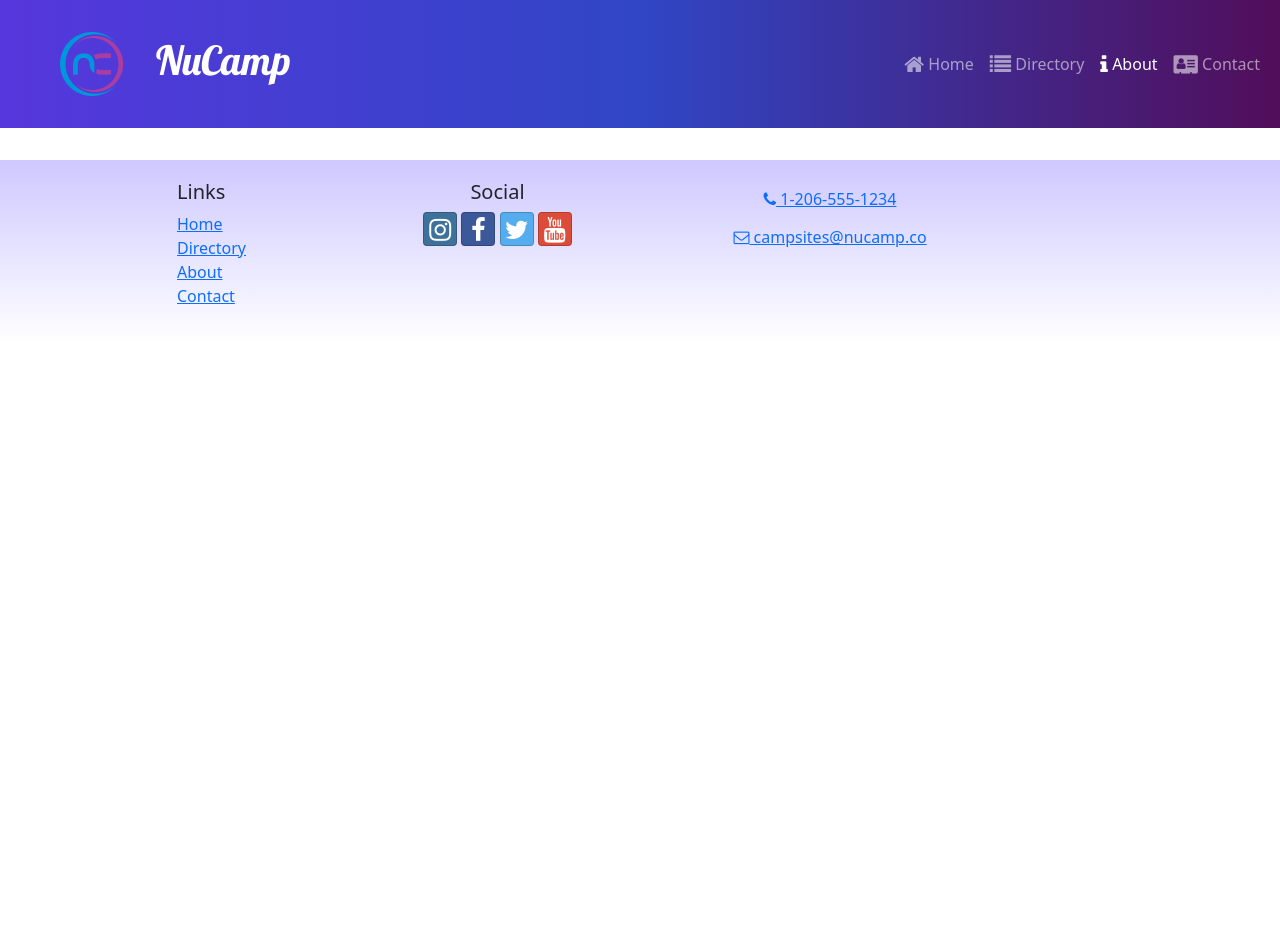
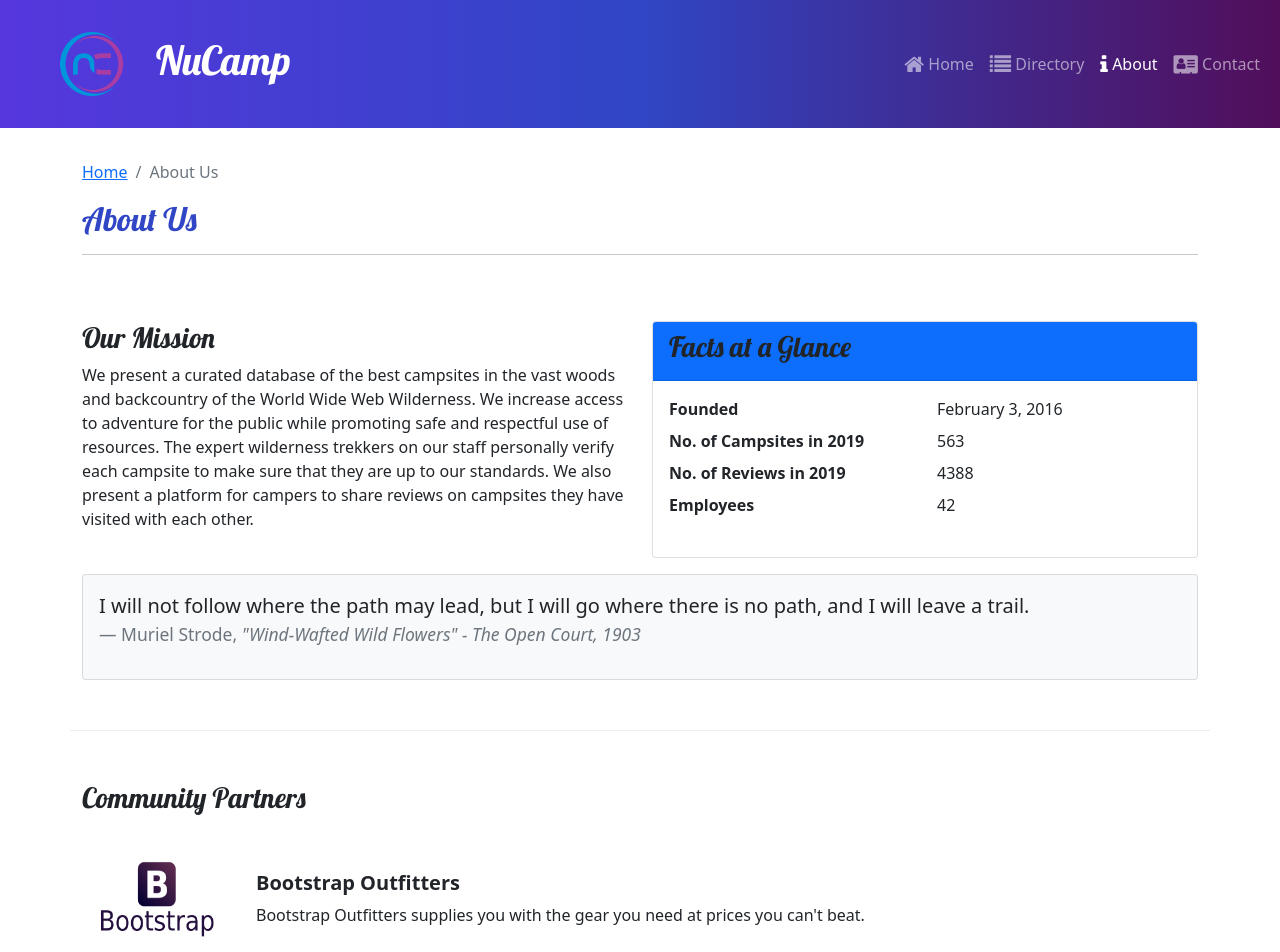
Before and after one commit to Mike-hope-23/nucampsite, a React (Create React App) app: page /about in a window 1280 px wide. Shown: the top 952 px of the page. Before the commit the page ends 800 px from the top, so only its background shows below. Built offline with nearby package versions, Linux system fonts and the light colour scheme.

Commit message:
AnimatedDisplayCard

```diff
--- a/src/App.js
+++ b/src/App.js
@@ -6,6 +6,7 @@
 import Footer from './components/Footer';
 import CampsitesDirectoryPage from './pages/CampsitesDirectoryPage.js';
 import CampsiteDetailPage from './pages/CampsiteDetailPage';
+import AboutPage from './pages/AboutPage.js';
 
 function App() {
     return (
@@ -19,6 +20,7 @@
                     path='directory/:campsiteId'
                     element={<CampsiteDetailPage />}
                 />
+                <Route path='about' element={<AboutPage />} />
             </Routes>
             <Footer />
         </div>
--- /dev/null
+++ b/src/features/display/AnimatedDisplayCard.js
@@ -0,0 +1,33 @@
+import { useState, useEffect } from 'react';
+import { Card, CardImg, CardText, CardBody, CardTitle } from 'reactstrap';
+import { useSpring, animated } from 'react-spring';
+
+
+const AnimatedDisplayCard = ({ item }) => {
+    const { image, name, description } = item;
+    const [toggle, setToggle] = useState(false);
+
+    const animatedStyle = useSpring({
+        opacity: toggle ? 1 : 0,
+        transform: toggle ? 'scale(1,1)' : 'scale(1,0)',
+        config: { duration: 500 }
+    });
+
+    useEffect(() => {
+        setToggle(true);
+    }, []);
+
+    return (
+        <animated.div style={animatedStyle}>
+            <Card>
+                <CardImg src={image} alt={name} />
+                <CardBody>
+                    <CardTitle>{name}</CardTitle>
+                    <CardText>{description}</CardText>
+                </CardBody>
+            </Card>
+        </animated.div>
+    );
+};
+
+export default AnimatedDisplayCard;
--- a/src/features/display/DisplayList.js
+++ b/src/features/display/DisplayList.js
@@ -1,19 +1,23 @@
 import { Col, Row } from 'reactstrap';
-import DisplayCard from './DisplayCard';
+// import DisplayCard from './DisplayCard';
+import AnimatedDisplayCard from './AnimatedDisplayCard';
 import { selectFeaturedCampsite } from '../campsites/campsitesSlice';
 import { selectFeaturedPromotion } from '../promotions/promotionsSlice';
+import { selectFeaturedPartner } from '../partners/partnersSlice';
 
 const DisplayList = () => {
-    const items = [selectFeaturedCampsite(), selectFeaturedPromotion()];
+    const items = [selectFeaturedCampsite(), selectFeaturedPromotion(), selectFeaturedPartner()];
 
     return (
         <Row>
             {items.map((item, idx) => {
                 return (
-                    <Col md className='m-1' key={idx}>
-                        <DisplayCard item={item} />
-                    </Col>
-                )
+                    item && (
+                        <Col md className='m-1' key={idx}>
+                            <AnimatedDisplayCard item={item} />
+                        </Col>
+                    )
+                );
             })}
         </Row>
     );
--- /dev/null
+++ b/src/features/partners/Partner.js
@@ -0,0 +1,17 @@
+const Partner = ({ partner }) => {
+    if (partner) {
+        const { image, name, description} = partner;
+        return (
+            <>
+            <img src={image} alt={name} style={{ width: '150px' }} />
+            <div className='m-4'>
+                <h5 className='fw-bold'>{name}</h5>
+                {description}
+            </div>
+            </>
+         );
+    }
+    return null;
+}
+
+export default Partner;
--- /dev/null
+++ b/src/features/partners/PartnersList.js
@@ -0,0 +1,21 @@
+import { Col } from 'reactstrap';
+import Partner from './Partner';
+import { selectAllPartners } from './partnersSlice';
+
+const PartnersList = () => {
+    const partners = selectAllPartners();
+
+    return (
+        <Col className="mt-4">
+            {partners.map((partner) => {
+                return (
+                    <div className="d-flex mb-5" key={partner.id}>
+                        <Partner partner={partner} />
+                    </div>
+                );
+            })}
+        </Col>
+    );
+};
+
+export default PartnersList;
--- /dev/null
+++ b/src/features/partners/partnersSlice.js
@@ -0,0 +1,9 @@
+import { PARTNERS } from '../../app/shared/PARTNERS';
+
+export const selectAllPartners = () => {
+    return PARTNERS;
+};
+
+export const selectFeaturedPartner = () => {
+    return PARTNERS.find((partner) => partner.featured);
+};
--- /dev/null
+++ b/src/pages/AboutPage.js
@@ -0,0 +1,79 @@
+import SubHeader from '../components/SubHeader';
+import { Col,
+    Row,
+    Container,
+    Card,
+    CardBody,
+    CardHeader
+ } from 'reactstrap';
+ import PartnersList from '../features/partners/PartnersList';
+
+const AboutPage = () => {
+    return (
+        <Container>
+        <SubHeader current='About Us'></SubHeader>
+            <Row className='row-content'>
+                <Col sm='6'>
+                    <h3>Our Mission</h3>
+                    <p>
+                        We present a curated database of the best campsites in the
+                        vast woods and backcountry of the World Wide Web Wilderness.
+                        We increase access to adventure for the public while
+                        promoting safe and respectful use of resources. The expert
+                        wilderness trekkers on our staff personally verify each
+                        campsite to make sure that they are up to our standards. We
+                        also present a platform for campers to share reviews on
+                        campsites they have visited with each other.
+                    </p>
+                </Col>
+                <Col sm='6'>
+                    <Card>
+                        <CardHeader className='bg-primary'>
+                            <h3>Facts at a Glance</h3>
+                        </CardHeader>
+                        <CardBody>
+                            <dl className='row'>
+                            <dt className='col-6'>Founded</dt>
+                            <dd className='col-6'>February 3, 2016</dd>
+                            <dt className='col-6'>No. of Campsites in 2019</dt>
+                            <dd className='col-6'>563</dd>
+                            <dt className='col-6'>No. of Reviews in 2019</dt>
+                            <dd className='col-6'>4388</dd>
+                            <dt className='col-6'>Employees</dt>
+                            <dd className='col-6'>42</dd>
+                            </dl>
+                        </CardBody>
+                    </Card>
+                </Col>
+                <Col>
+                    <Card className='bg-light mt-3'>
+                        <CardBody>
+                            <blockquote className='blockquote'>
+                                <p>
+                                    I will not follow where the path may lead, but I
+                                    will go where there is no path, and I will leave
+                                    a trail.
+                                </p>
+                                <footer className='blockquote-footer'>
+                                    Muriel Strode,{' '}
+                                    <cite title='Source Title'>
+                                        "Wind-Wafted Wild Flowers" - The Open Court,
+                                        1903
+                                    </cite>
+                                </footer>
+                            </blockquote>
+                        </CardBody>
+                    </Card>
+                </Col>
+            </Row>
+            <Row className='row-content'>
+                <Col xs='12'>
+                    <h3>Community Partners</h3>
+                </Col>
+                <PartnersList />
+            </Row>
+        </Container>
+    );
+ };
+
+export default AboutPage;
```
